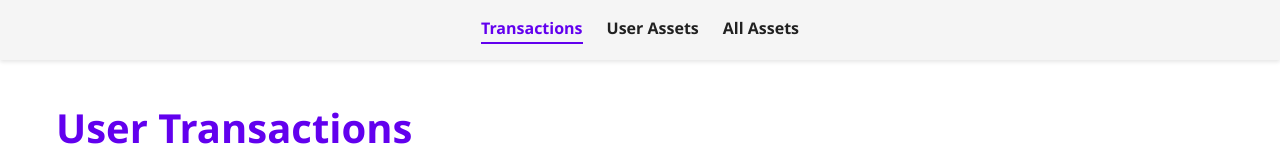
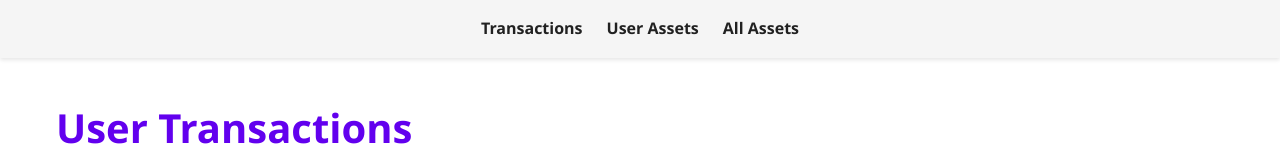
Before and after one commit to bryanch0430-web/trading, a Vue app in the folder frontend/trading-platform/: page / in a window 1280 px wide. Shown: the top 160 px of the page. Built offline with nearby package versions, Linux system fonts and the light colour scheme; no server answers; sample sign-in values are in the browser's storage.

Commit message:
Update App.vue

```diff
--- a/frontend/trading-platform/src/App.vue
+++ b/frontend/trading-platform/src/App.vue
@@ -3,7 +3,7 @@
   <div id="app">
     <nav class="navbar">
       <div class="nav-container">
-        <router-link to="/" class="nav-link">Transactions</router-link>
+        <router-link to="/transacts" class="nav-link">Transactions</router-link>
         <router-link to="/assets" class="nav-link">User Assets</router-link>
         <router-link to="/all-assets" class="nav-link">All Assets</router-link>
       </div>
```
